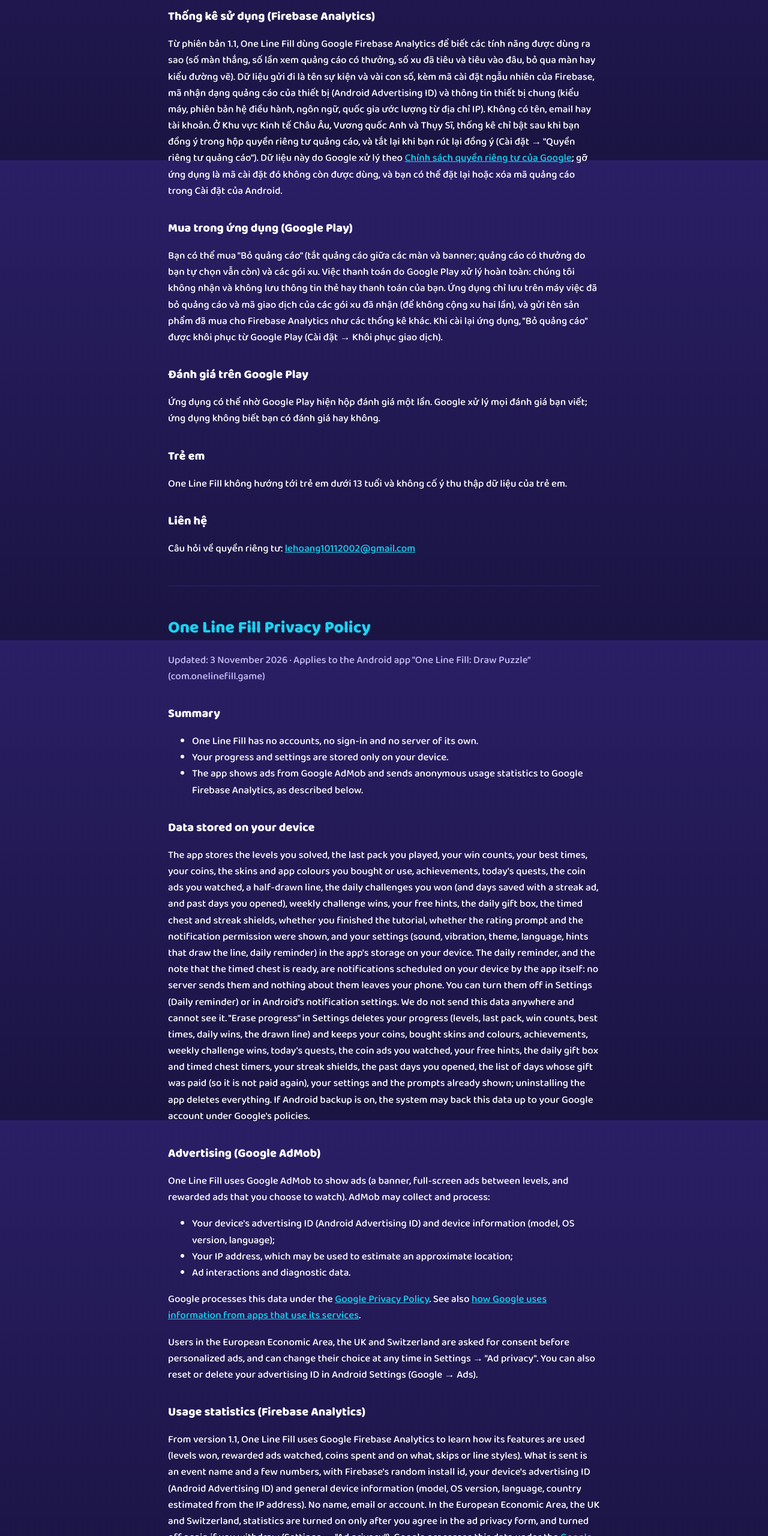
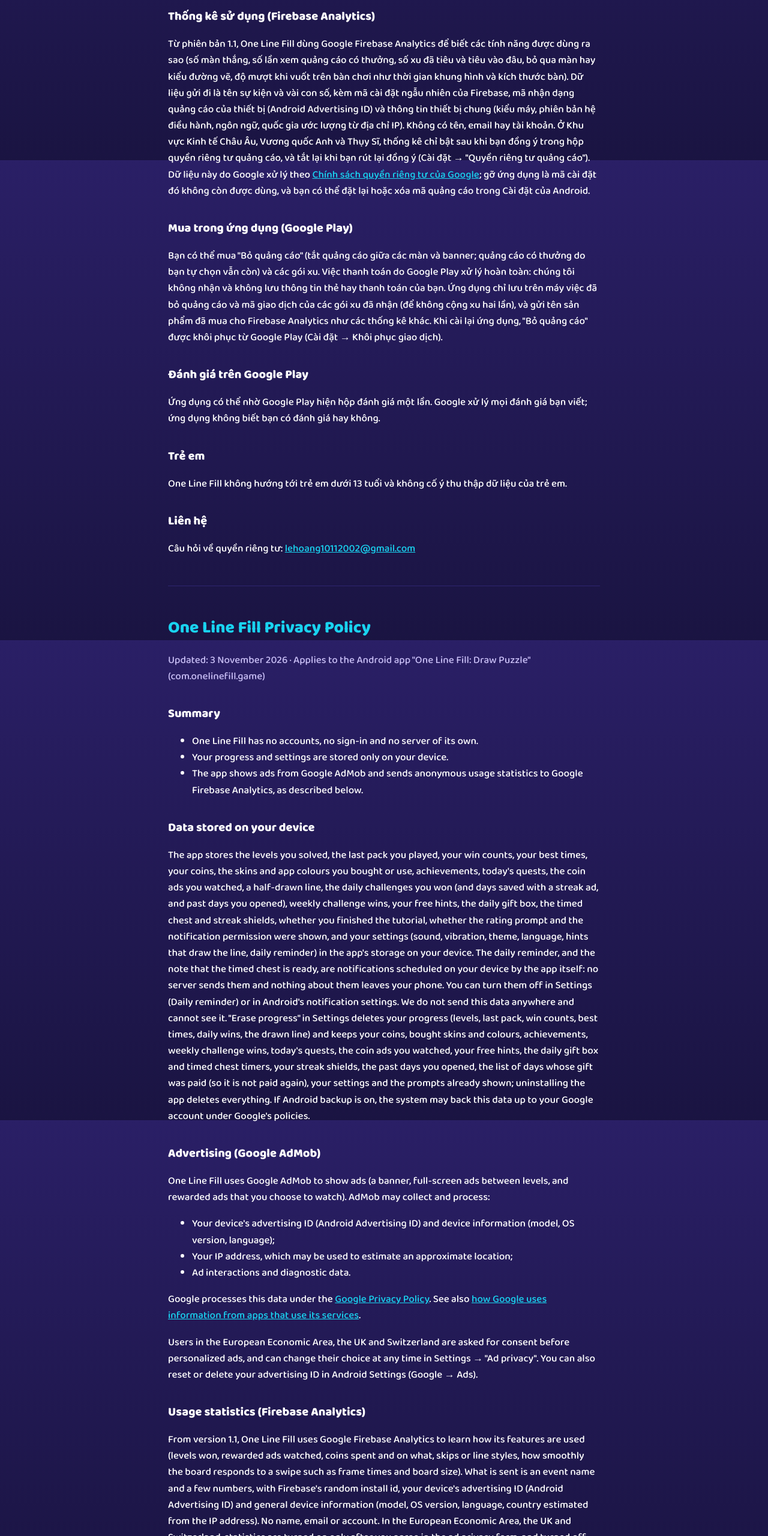
Before and after one commit to laD02/laD02.github.io, a plain HTML site: page privacy.html in a window 1280 px wide. Shown: the part 1333-3893 px from the top of the page at 60% size. Drawn offline with Linux system fonts and the light colour scheme.

Commit message:
docs: privacy names swipe-performance telemetry

```diff
--- a/privacy.html
+++ b/privacy.html
@@ -48,7 +48,7 @@
 <p>Người dùng ở Khu vực Kinh tế Châu Âu, Vương quốc Anh và Thụy Sĩ sẽ được hỏi đồng ý trước khi có quảng cáo cá nhân hóa, và có thể đổi lựa chọn bất cứ lúc nào tại Cài đặt → "Quyền riêng tư quảng cáo". Bạn cũng có thể đặt lại hoặc xóa mã quảng cáo trong Cài đặt của Android (Google → Quảng cáo).</p>
 
 <h2>Thống kê sử dụng (Firebase Analytics)</h2>
-<p>Từ phiên bản 1.1, One Line Fill dùng Google Firebase Analytics để biết các tính năng được dùng ra sao (số màn thắng, số lần xem quảng cáo có thưởng, số xu đã tiêu và tiêu vào đâu, bỏ qua màn hay kiểu đường vẽ). Dữ liệu gửi đi là tên sự kiện và vài con số, kèm mã cài đặt ngẫu nhiên của Firebase, mã nhận dạng quảng cáo của thiết bị (Android Advertising ID) và thông tin thiết bị chung (kiểu máy, phiên bản hệ điều hành, ngôn ngữ, quốc gia ước lượng từ địa chỉ IP). Không có tên, email hay tài khoản. Ở Khu vực Kinh tế Châu Âu, Vương quốc Anh và Thụy Sĩ, thống kê chỉ bật sau khi bạn đồng ý trong hộp quyền riêng tư quảng cáo, và tắt lại khi bạn rút lại đồng ý (Cài đặt → "Quyền riêng tư quảng cáo"). Dữ liệu này do Google xử lý theo <a href="https://policies.google.com/privacy">Chính sách quyền riêng tư của Google</a>; gỡ ứng dụng là mã cài đặt đó không còn được dùng, và bạn có thể đặt lại hoặc xóa mã quảng cáo trong Cài đặt của Android.</p>
+<p>Từ phiên bản 1.1, One Line Fill dùng Google Firebase Analytics để biết các tính năng được dùng ra sao (số màn thắng, số lần xem quảng cáo có thưởng, số xu đã tiêu và tiêu vào đâu, bỏ qua màn hay kiểu đường vẽ, độ mượt khi vuốt trên bàn chơi như thời gian khung hình và kích thước bàn). Dữ liệu gửi đi là tên sự kiện và vài con số, kèm mã cài đặt ngẫu nhiên của Firebase, mã nhận dạng quảng cáo của thiết bị (Android Advertising ID) và thông tin thiết bị chung (kiểu máy, phiên bản hệ điều hành, ngôn ngữ, quốc gia ước lượng từ địa chỉ IP). Không có tên, email hay tài khoản. Ở Khu vực Kinh tế Châu Âu, Vương quốc Anh và Thụy Sĩ, thống kê chỉ bật sau khi bạn đồng ý trong hộp quyền riêng tư quảng cáo, và tắt lại khi bạn rút lại đồng ý (Cài đặt → "Quyền riêng tư quảng cáo"). Dữ liệu này do Google xử lý theo <a href="https://policies.google.com/privacy">Chính sách quyền riêng tư của Google</a>; gỡ ứng dụng là mã cài đặt đó không còn được dùng, và bạn có thể đặt lại hoặc xóa mã quảng cáo trong Cài đặt của Android.</p>
 
 <h2>Mua trong ứng dụng (Google Play)</h2>
 <p>Bạn có thể mua "Bỏ quảng cáo" (tắt quảng cáo giữa các màn và banner; quảng cáo có thưởng do bạn tự chọn vẫn còn) và các gói xu. Việc thanh toán do Google Play xử lý hoàn toàn: chúng tôi không nhận và không lưu thông tin thẻ hay thanh toán của bạn. Ứng dụng chỉ lưu trên máy việc đã bỏ quảng cáo và mã giao dịch của các gói xu đã nhận (để không cộng xu hai lần), và gửi tên sản phẩm đã mua cho Firebase Analytics như các thống kê khác. Khi cài lại ứng dụng, "Bỏ quảng cáo" được khôi phục từ Google Play (Cài đặt → Khôi phục giao dịch).</p>
@@ -89,7 +89,7 @@
 <p>Users in the European Economic Area, the UK and Switzerland are asked for consent before personalized ads, and can change their choice at any time in Settings → "Ad privacy". You can also reset or delete your advertising ID in Android Settings (Google → Ads).</p>
 
 <h2>Usage statistics (Firebase Analytics)</h2>
-<p>From version 1.1, One Line Fill uses Google Firebase Analytics to learn how its features are used (levels won, rewarded ads watched, coins spent and on what, skips or line styles). What is sent is an event name and a few numbers, with Firebase's random install id, your device's advertising ID (Android Advertising ID) and general device information (model, OS version, language, country estimated from the IP address). No name, email or account. In the European Economic Area, the UK and Switzerland, statistics are turned on only after you agree in the ad privacy form, and turned off again if you withdraw (Settings → "Ad privacy"). Google processes this data under the <a href="https://policies.google.com/privacy">Google Privacy Policy</a>; uninstalling the app retires that install id, and you can reset or delete your advertising ID in Android Settings.</p>
+<p>From version 1.1, One Line Fill uses Google Firebase Analytics to learn how its features are used (levels won, rewarded ads watched, coins spent and on what, skips or line styles, how smoothly the board responds to a swipe such as frame times and board size). What is sent is an event name and a few numbers, with Firebase's random install id, your device's advertising ID (Android Advertising ID) and general device information (model, OS version, language, country estimated from the IP address). No name, email or account. In the European Economic Area, the UK and Switzerland, statistics are turned on only after you agree in the ad privacy form, and turned off again if you withdraw (Settings → "Ad privacy"). Google processes this data under the <a href="https://policies.google.com/privacy">Google Privacy Policy</a>; uninstalling the app retires that install id, and you can reset or delete your advertising ID in Android Settings.</p>
 
 <h2>In-app purchases (Google Play)</h2>
 <p>You can buy "Remove ads" (turns off ads between levels and the banner; rewarded ads you choose to watch stay) and coin packs. Payment is handled entirely by Google Play: we never receive or store your card or payment details. The app keeps on your device only whether ads were removed and the transaction tokens of coin packs already paid (so coins are never added twice), and sends the name of the product bought to Firebase Analytics like the other statistics. After a reinstall, "Remove ads" is restored from Google Play (Settings → Restore purchases).</p>
```
